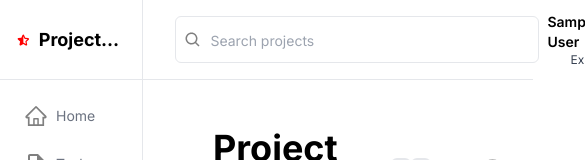
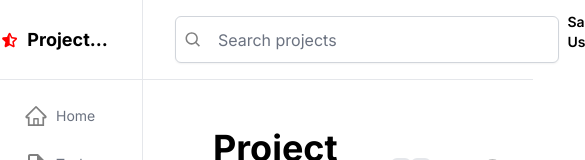
Before and after one commit to matheus55391/kanban-board-web, a Next.js app: page /dashboard in a window 390 px wide. Shown: the top 160 px of the page, 585 px wide, since content can reach past the window. Built offline with nearby package versions, Linux system fonts and the light colour scheme; no server answers; sample sign-in values are in the browser's storage.

Commit message:
feat/responsividade dos inputs

```diff
--- a/src/components/dashboard/dashboard.view.tsx
+++ b/src/components/dashboard/dashboard.view.tsx
@@ -12,6 +12,7 @@ import { GoKebabHorizontal } from "react-icons/go";
 import { IoIosAddCircleOutline } from "react-icons/io";
 import { IoLogoBuffer } from "react-icons/io5";
 import { MdOutlineTask } from "react-icons/md";
+import { SlArrowDown } from "react-icons/sl";
 import { TiStarHalfOutline } from "react-icons/ti";
 
 export default function DashboardView() {
@@ -34,26 +35,24 @@ function DashboardLayout({ children }: SidebarLinkProps) {
     <div className="flex flex-row h-screen w-screen ">
       <DashboardSideBar />
       <div className="flex flex-col w-full">
-        <div className="flex flex-row justify-between h-20 p-4 px-8 border-b-[1px]">
-          <div className="flex flex-row items-center p-2 border rounded-md">
-            <BiSearch size={18} color="gray" />
+        <div className="flex flex-row justify-between min-h-20 max-h-20 p-4 px-8 border-b-[1px]">
+          <div className="flex items-center p-2 border border-gray-300 rounded-md shadow-sm  bg-white min-w-96">
+            <BiSearch size={20} color="gray" />
             <input
               type="text"
-              className="w-80 ml-2 placeholder:text-sm"
+              className="w-full ml-2 p-1.5 placeholder-gray-500 rounded-md border border-transparent focus:border-blue-500 focus:outline-none transition duration-150 ease-in-out"
               placeholder="Search projects"
             />
           </div>
 
-          <div className="flex flex-row items-center space-x-2">
+          <div className="flex flex-row items-center space-x-4  ">
             <div className="flex flex-col items-end pl-2 ">
               <p className="text-sm font-semibold">{user?.name}</p>
-              <div className="flex flex-row items-center space-x-1 hover:cursor-pointer" onClick={handleSignOut}>
-                <span
-                  className="text-xs text-gray-700 "
-
-                >
-                  Exit
-                </span>
+              <div
+                className="flex flex-row items-center space-x-1 hover:cursor-pointer"
+                onClick={handleSignOut}
+              >
+                <span className="text-xs text-gray-700 ">Exit</span>
                 <BiExit size={14} color="gray" />
               </div>
             </div>
@@ -64,12 +63,10 @@ function DashboardLayout({ children }: SidebarLinkProps) {
                 <FaRegUser size={24} />
               )}
             </div>
+            <SlArrowDown size={16} />
           </div>
         </div>
-        <div className="p-4">
-          {children}
-
-        </div>
+        <div className="p-4">{children}</div>
       </div>
     </div>
   );
@@ -86,7 +83,7 @@ function DashboardSideBar() {
   // };
   return (
     <div className="flex flex-col w-80  border-r-[1px]   ">
-      <div className="flex flex-row border-b-[1px] p-4 h-20 items-center space-x-2 justify-center">
+      <div className="flex flex-row border-b-[1px]  min-h-20 max-h-20 items-center space-x-2 justify-center">
         <TiStarHalfOutline size={32} color="red" />
         <h1 className="font-bold text-lg line-clamp-1">Project Kanban Board</h1>
       </div>
```
